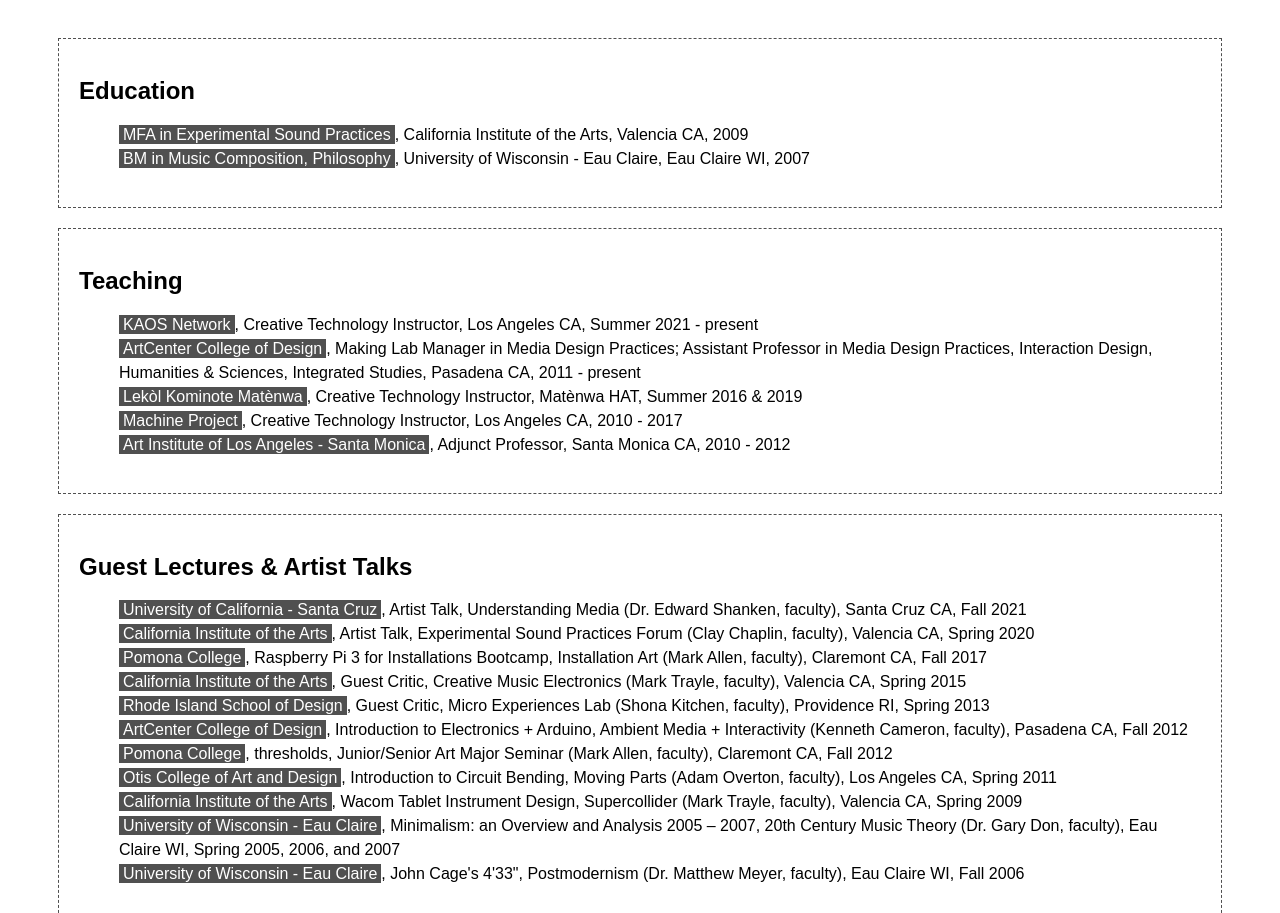
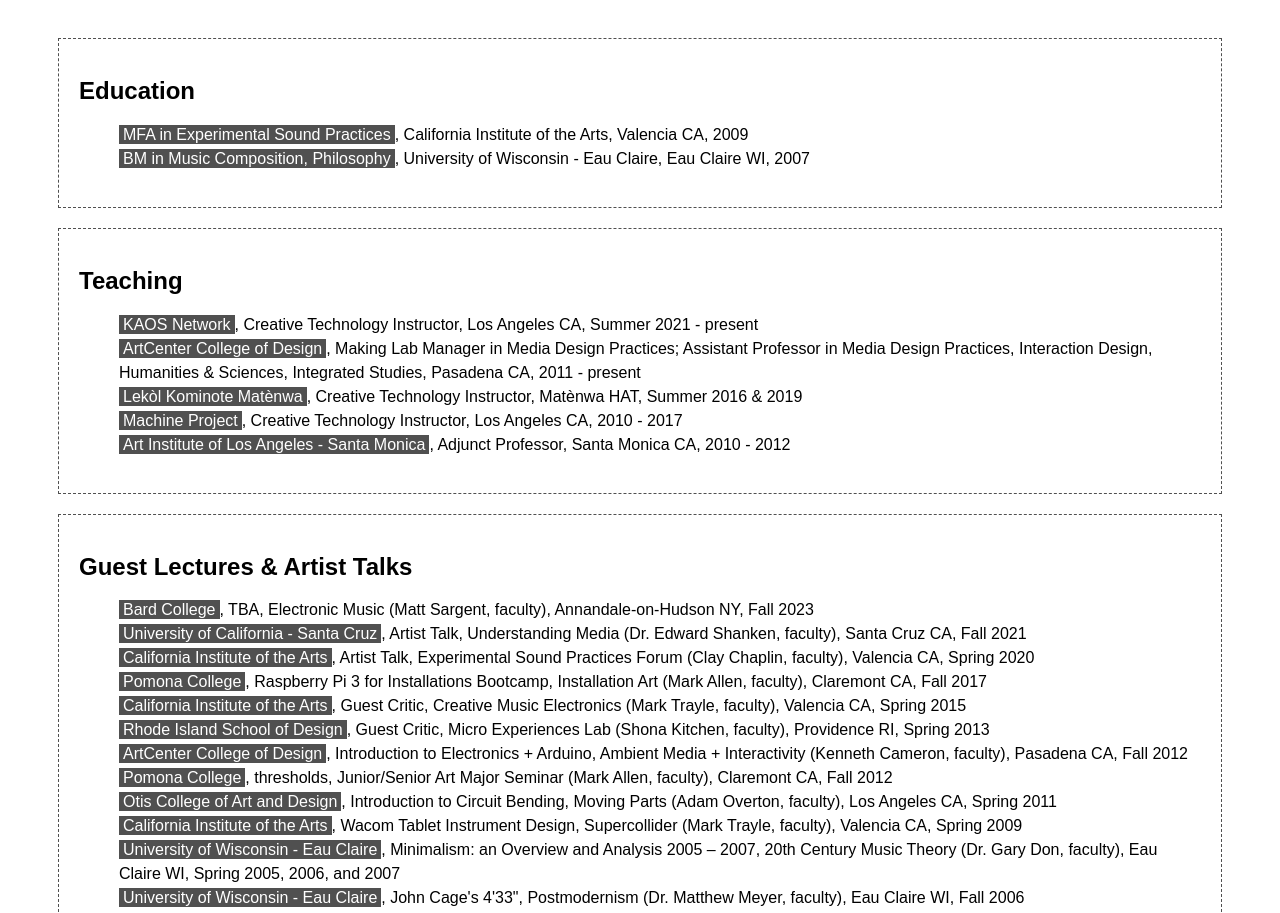
Before and after one commit to caseyanderson/cv_caseyanderson, a plain HTML site: page index.html in a window 1280 px wide. Shown: the top 913 px of the page. Drawn offline with Linux system fonts and the light colour scheme.

Commit message:
adds placeholder for bard talk

```diff
--- a/index.html
+++ b/index.html
@@ -25,6 +25,7 @@
         <div>
             <h2>Guest Lectures & Artist Talks</h2>
                 <ul class="nobullets">
+                    <li><span class="boxed">Bard College</span>, TBA, Electronic Music (Matt Sargent, faculty), Annandale-on-Hudson NY, Fall 2023</li>
                     <li><span class="boxed">University of California - Santa Cruz</span>, Artist Talk, Understanding Media (Dr. Edward Shanken, faculty), Santa Cruz CA, Fall 2021</li>
                     <li><span class="boxed">California Institute of the Arts</span>, Artist Talk, Experimental Sound Practices Forum (Clay Chaplin, faculty), Valencia CA, Spring 2020</li>
                     <li><span class="boxed">Pomona College</span>, Raspberry Pi 3 for Installations Bootcamp, Installation Art (Mark Allen, faculty), Claremont CA, Fall 2017</li>
```
